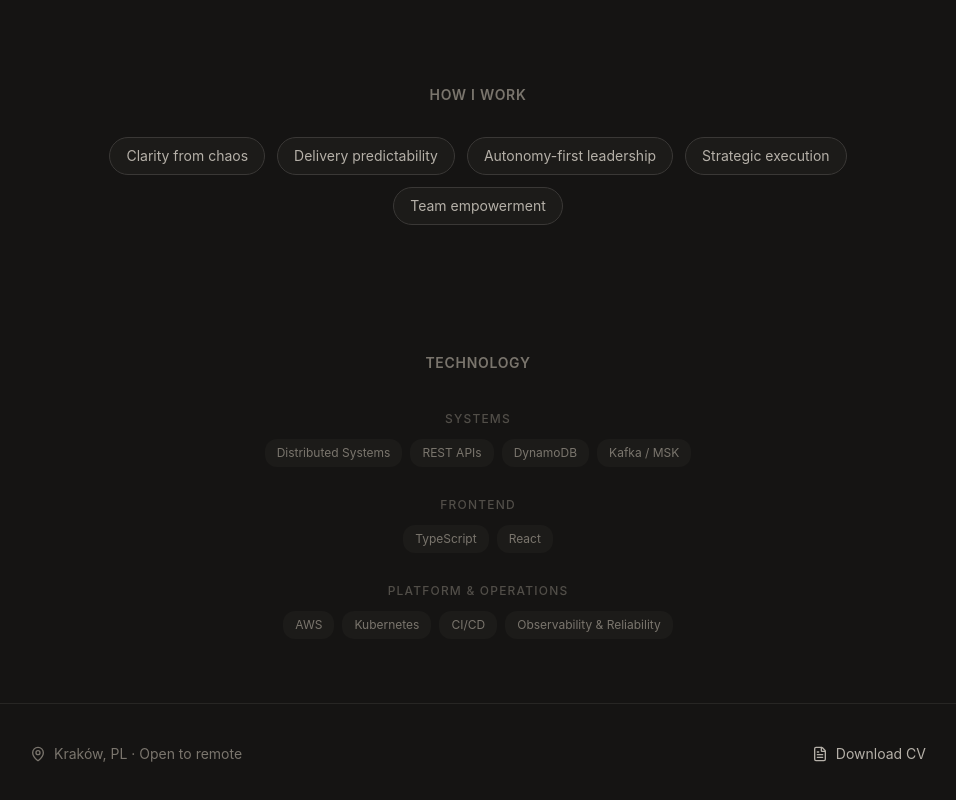
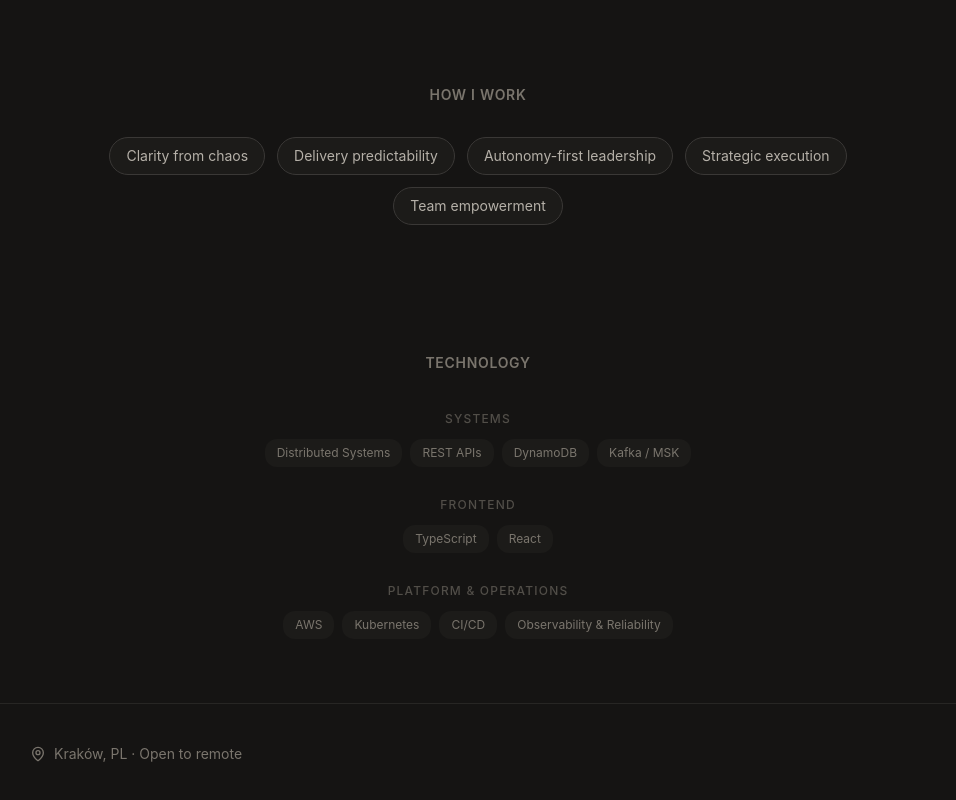
Before and after one commit to AC3m/cempura.it, a React (Vite) app: page / in a window 1280 px wide. Shown: the part 1134-1934 px from the top of the page, without its empty margins (162-1118 px from the left). Built offline with nearby package versions, Linux system fonts and the light colour scheme.

Commit message:
chore: remove CV

```diff
--- a/src/components/Footer.tsx
+++ b/src/components/Footer.tsx
@@ -25,18 +25,6 @@ export function Footer() {
           <MapPin className="h-4 w-4" />
           <span>Kraków, PL · Open to remote</span>
         </div>
-
-        <motion.a
-          href="/cv.pdf"
-          target="_blank"
-          rel="noopener noreferrer"
-          className="flex items-center gap-2 text-text-secondary transition-colors hover:text-accent"
-          whileHover={prefersReducedMotion ? undefined : { scale: 1.02 }}
-          whileTap={prefersReducedMotion ? undefined : { scale: 0.98 }}
-        >
-          <FileText className="h-4 w-4" />
-          <span>Download CV</span>
-        </motion.a>
       </div>
     </motion.footer>
   )
--- a/src/lib/motion.ts
+++ b/src/lib/motion.ts
@@ -1,8 +1,3 @@
-/**
- * Motion configuration - centralized animation variants
- * Respects prefers-reduced-motion via useReducedMotion hook
- */
-
 export const fadeInUp = {
   hidden: { opacity: 0, y: 24 },
   visible: {
@@ -40,7 +35,6 @@ export const staggerItem = {
   },
 }
 
-// For reduced motion - instant transitions
 export const reducedMotion = {
   hidden: { opacity: 0 },
   visible: { opacity: 1, transition: { duration: 0 } },
```
Also changed, not shown: src/App.tsx (+0 -7 lines), 1 other file (tests, documents, lock files or other folders).
